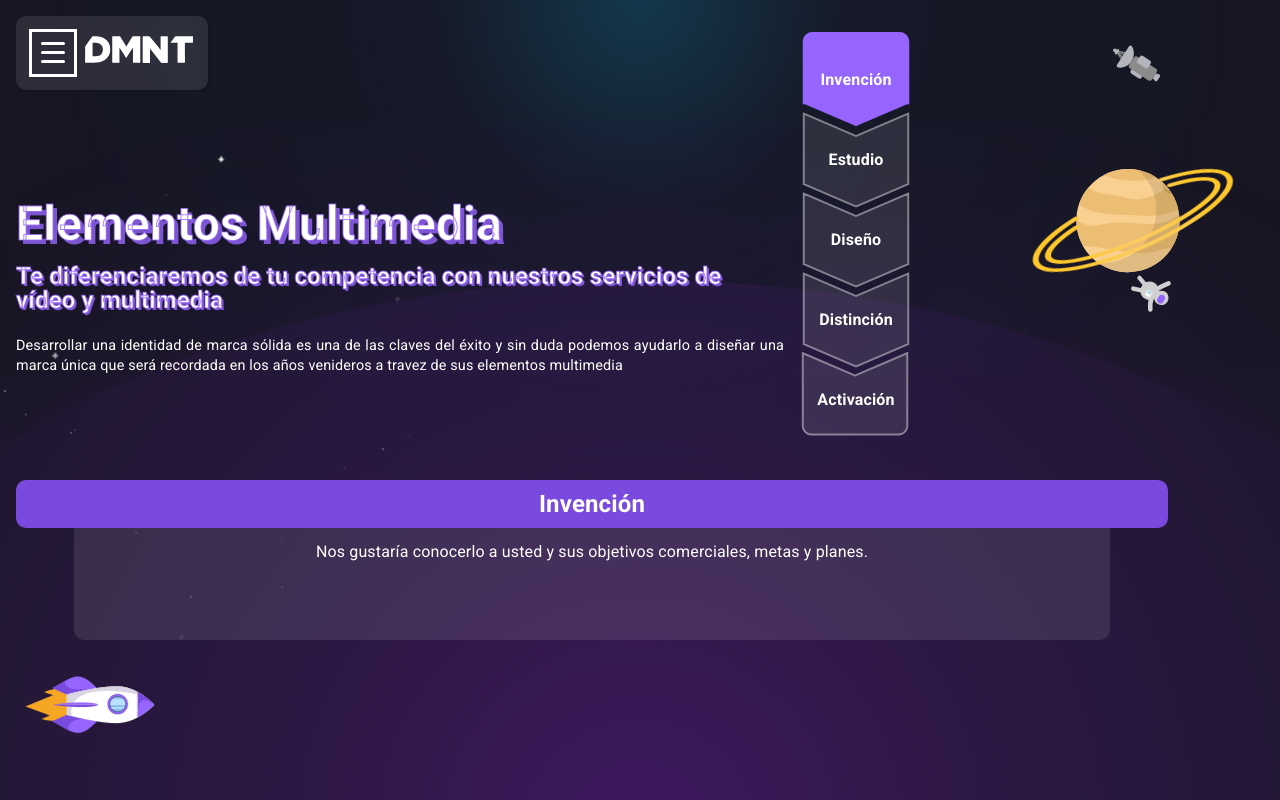
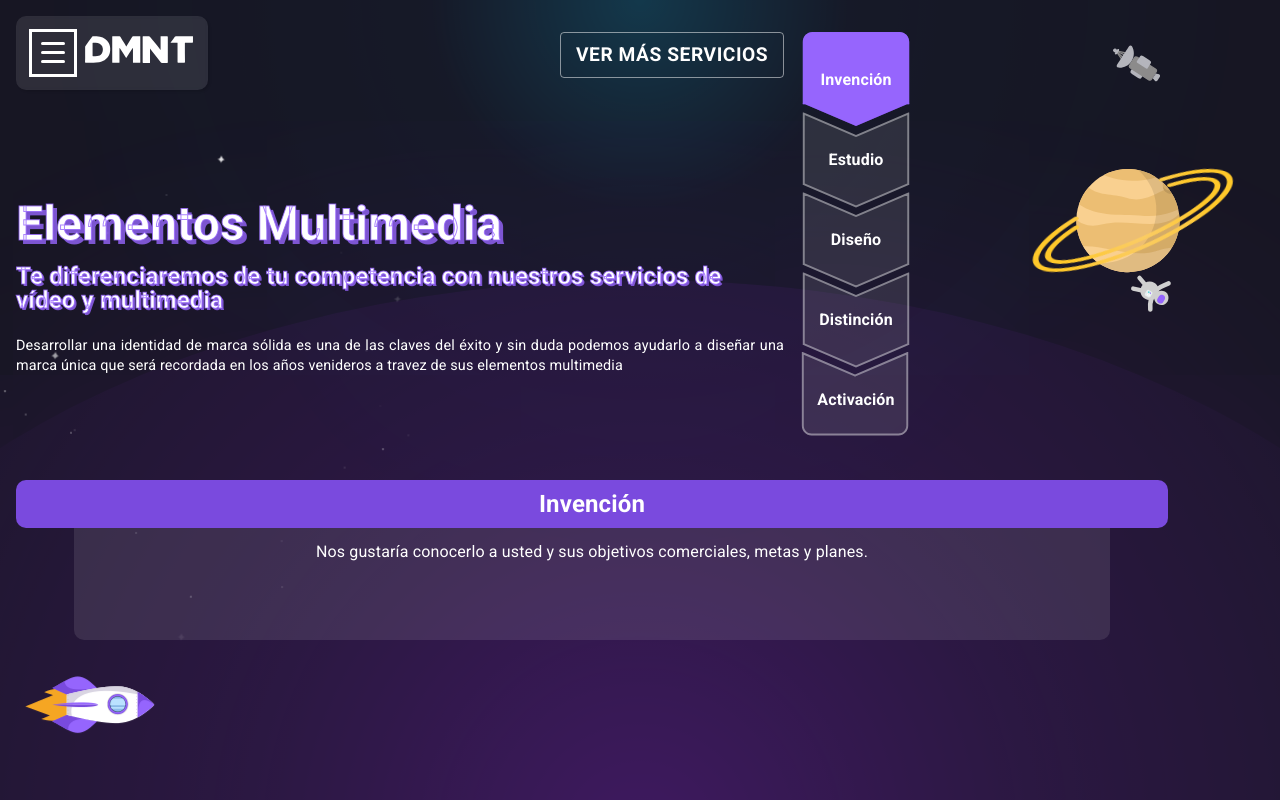
Before and after one commit to SuperiorBen/DMNT, a React (Vite) app: page /servicios/audiovisuales in a window 1280 px wide. Built offline with nearby package versions, Linux system fonts and the light colour scheme.

Commit message:
boton de navegacion agregado

```diff
--- a/src/modules/servicios/detail/pages/DetailPage.jsx
+++ b/src/modules/servicios/detail/pages/DetailPage.jsx
@@ -14,6 +14,7 @@ import planet from "../assets/planet.json";
 import satelite from "../assets/satelite.json";
 import astronaut from "../assets/astronaut.json";
 import rocket from "../assets/rocket.json";
+import { Button, Menu, MenuItem } from "@mui/material";
 
 const showService = (val) => {
     switch (val) {
@@ -28,6 +29,25 @@ const showService = (val) => {
     }
 }
 
+//Array menu
+const optionsMenu = [
+    {
+        title: 'MARKETING DIGITAL',
+        url: '/servicios/marketing-digital',
+    },
+    {
+        title: 'SITIOS WEB / APLICACIONES',
+        url: '/servicios/desarrollo-web-aplicaciones',
+    },
+    {
+        title: 'AUDIOVISUALES',
+        url: '/servicios/audiovisuales',
+    },
+    {
+        title: 'MATERIAL POP',
+        url: '/servicios/material-pop',
+    }
+]
 
 export default function ServicioPage() {
     const { detail } = useParams();
@@ -45,6 +65,17 @@ export default function ServicioPage() {
     }
 
 
+    // Menu control
+    const [anchorEl, setAnchorEl] = useState(null);
+    const open = Boolean(anchorEl);
+    const handleClick = (event) => {
+        setAnchorEl(event.currentTarget);
+    };
+    const handleClose = () => {
+        setAnchorEl(null);
+    };
+
+
     return (
         <AppLayout>
             {/* SEO */}
@@ -57,7 +88,8 @@ export default function ServicioPage() {
             <div style={cssMainDetail.mainContent}>
                 <div style={{
                     marginTop: window.screen.width > 900 ? (window.screen.width > 1536 ? '8em' : 'none') : '-2em',
-                    display:'flex', flexDirection:window.screen.width > 900 ? 'column' : 'row', justifyContent:'center', alignItems:'center'}}>
+                    display: 'flex', flexDirection: window.screen.width > 900 ? 'column' : 'row', justifyContent: 'center', alignItems: 'center'
+                }}>
                     <div style={cssMainDetail.contentTitles}>
                         <div style={cssMainDetail.contentDescription}>
                             <p style={cssMainDetail.titleDescription}>{subtitle}</p>
@@ -124,10 +156,51 @@ export default function ServicioPage() {
                 position: 'fixed', zIndex: '2',
                 width: window.screen.width > 900 ? (window.screen.width > 1536 ? '30em' : '20em') : '10em',
                 top: window.screen.width > 900 ? (window.screen.width > 1536 ? '28em' : '16em') : '37em',
-                left: window.screen.width > 900 ? (window.screen.width > 1536 ? '20em' : '5em') : '0em',
+                left: window.screen.width > 900 ? (window.screen.width > 1536 ? '20em' : '0em') : '0em',
                 transform: 'rotateZ(90deg)'
             }} animationData={rocket} />
             <GalaxyBg />
+
+
+
+            <div style={{
+                position: 'fixed', zIndex: '10',
+                top: '2em',
+                left: '35em'
+            }}>
+                <Button
+                    color="info"
+                    style={{ fontSize: '1.2em', fontWeight: 700, color: '#fff' }}
+                    id="basic-button"
+                    variant="outlined"
+                    aria-controls={open ? 'basic-menu' : undefined}
+                    aria-haspopup="true"
+                    aria-expanded={open ? 'true' : undefined}
+                    onClick={handleClick}
+                >
+                    VER MÁS SERVICIOS
+                </Button>
+                <Menu
+                    id="basic-menu"
+                    anchorEl={anchorEl}
+                    open={open}
+                    onClose={handleClose}
+                    MenuListProps={{
+                        'aria-labelledby': 'basic-button',
+                    }}
+                >
+                    {
+                        optionsMenu.map((item, i) => <MenuItem key={i} ><a style={{
+                            textDecoration:'none',
+                            fontWeight:700,
+                            width:'100%',
+                            textAlign:'center'
+                        }}
+                         href={item.url}>{item.title}</a></MenuItem>)
+                    }
+
+                </Menu>
+            </div>
         </AppLayout >
     )
 }
--- a/src/theme/AppTheme.jsx
+++ b/src/theme/AppTheme.jsx
@@ -12,9 +12,9 @@ const theme = createTheme({
       secondary: {
         main: '#9665fd',
       },
-      // secondary: {
-      //   main: '#08c7d1',
-      // },
+      info: {
+        main: '#fff',
+      },
       error: {
         main: red.A400,
       },
```
